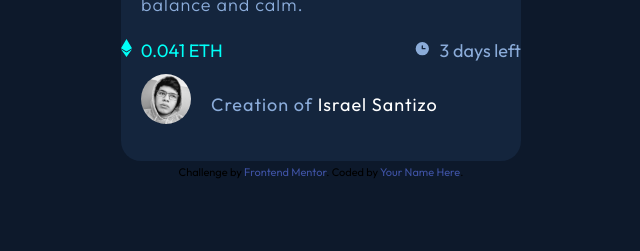
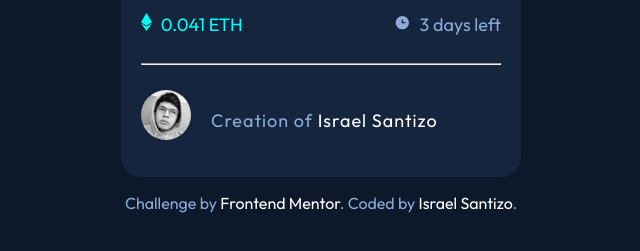
Before and after one commit to IsraelSantizo98/nft-preview-card-component-main, a plain HTML site: page index.html in a window 1280 px wide. Shown: the part 561-812 px from the top of the page, without its empty margins (327-967 px from the left). Drawn offline with Linux system fonts and the light colour scheme.

Commit message:
Modificacion final de la clase attribution

```diff
--- a/css/style.css
+++ b/css/style.css
@@ -36,6 +36,11 @@ a{
 p, span{
     color: var(--softBlue);
 }
+hr{
+    width: 100%;
+    background-color: var(--veryDarkBlue3);
+    margin: 2rem 0;
+}
 .border{
     border: 1px solid black;
 }
@@ -58,7 +63,7 @@ body{
 }
 .container-image img{
     border-radius: 1rem;
-    width: 35rem;
+    width: 36rem;
 }
 /* container-description */
 .title{
@@ -77,6 +82,7 @@ body{
 .description-ETH{
     font-size: 1.8rem;
     justify-content: space-between;
+    margin: 0 2rem;
 }
 .description-ETH img{
     margin-right: 0.5rem;
@@ -94,8 +100,7 @@ body{
     margin-right: 2rem;
 }
 .attribution {
-    font-size: 11px; text-align: center;
+    font-size: 1.6rem; text-align: center;
+    color: var(--softBlue);
+    margin-top: 1rem;
 }
-.attribution a {
-    color: hsl(228, 45%, 44%);
-}
--- a/index.html
+++ b/index.html
@@ -20,6 +20,7 @@
         <span> <img src="images/icon-clock.svg" alt="Icon clock"> 3 days left</span>
       </div>
     </div>
+    <hr>
     <div class="container-creation d-flex">
       <div class="creation-img">
         <img src="images/profile.jpg" alt="Image Profile">
@@ -31,7 +32,7 @@
   </div>
   <div class="attribution">
     Challenge by <a href="https://www.frontendmentor.io?ref=challenge" target="_blank">Frontend Mentor</a>.
-    Coded by <a href="#">Your Name Here</a>.
+    Coded by <a href="https://github.com/IsraelSantizo98" target="_blank">Israel Santizo</a>.
   </div>
 </body>
 </html>
```
